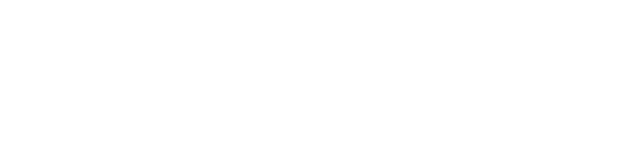
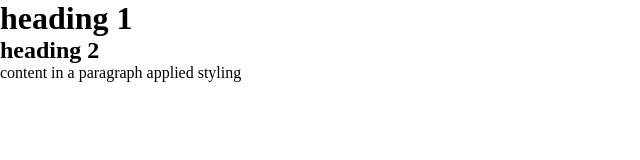
Before and after one commit to CalledToCode1/codespaces-blank, a plain HTML site: page index.html in a window 1280 px wide. Shown: the whole page, without its empty margins (0-640 px from the left). Drawn offline with Linux system fonts and the light colour scheme.

Commit message:
page content

```diff
--- a/index.html
+++ b/index.html
@@ -23,5 +23,11 @@
                 }
             </style>
         </head>
-    </html>
+        <body>
+
+<h1>heading 1</h1>
+<h2>heading 2</h2>
+<p>content in a paragraph applied styling</p>
+
+        </body>    </html>
 </DOCTYPE>
```
